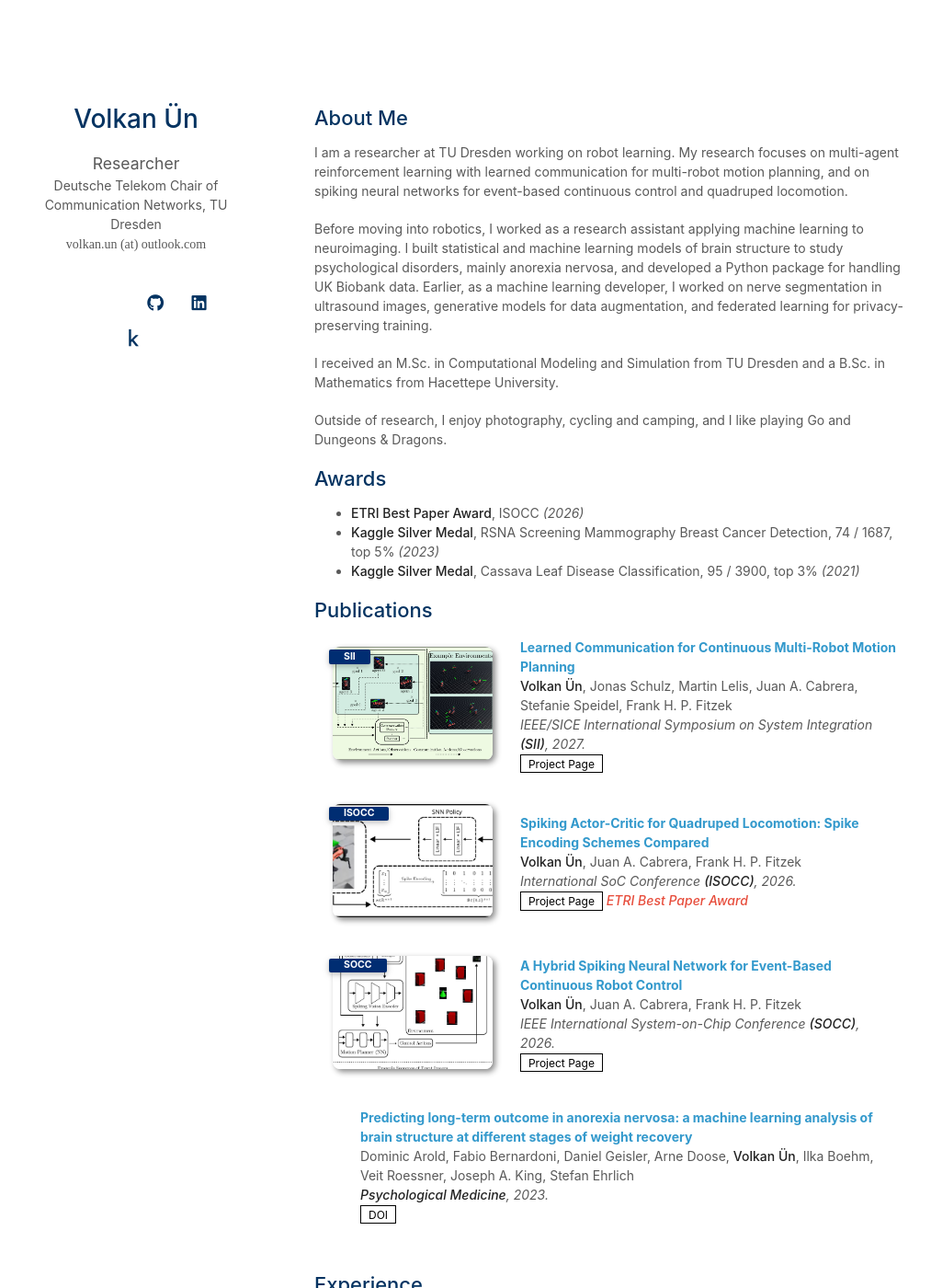
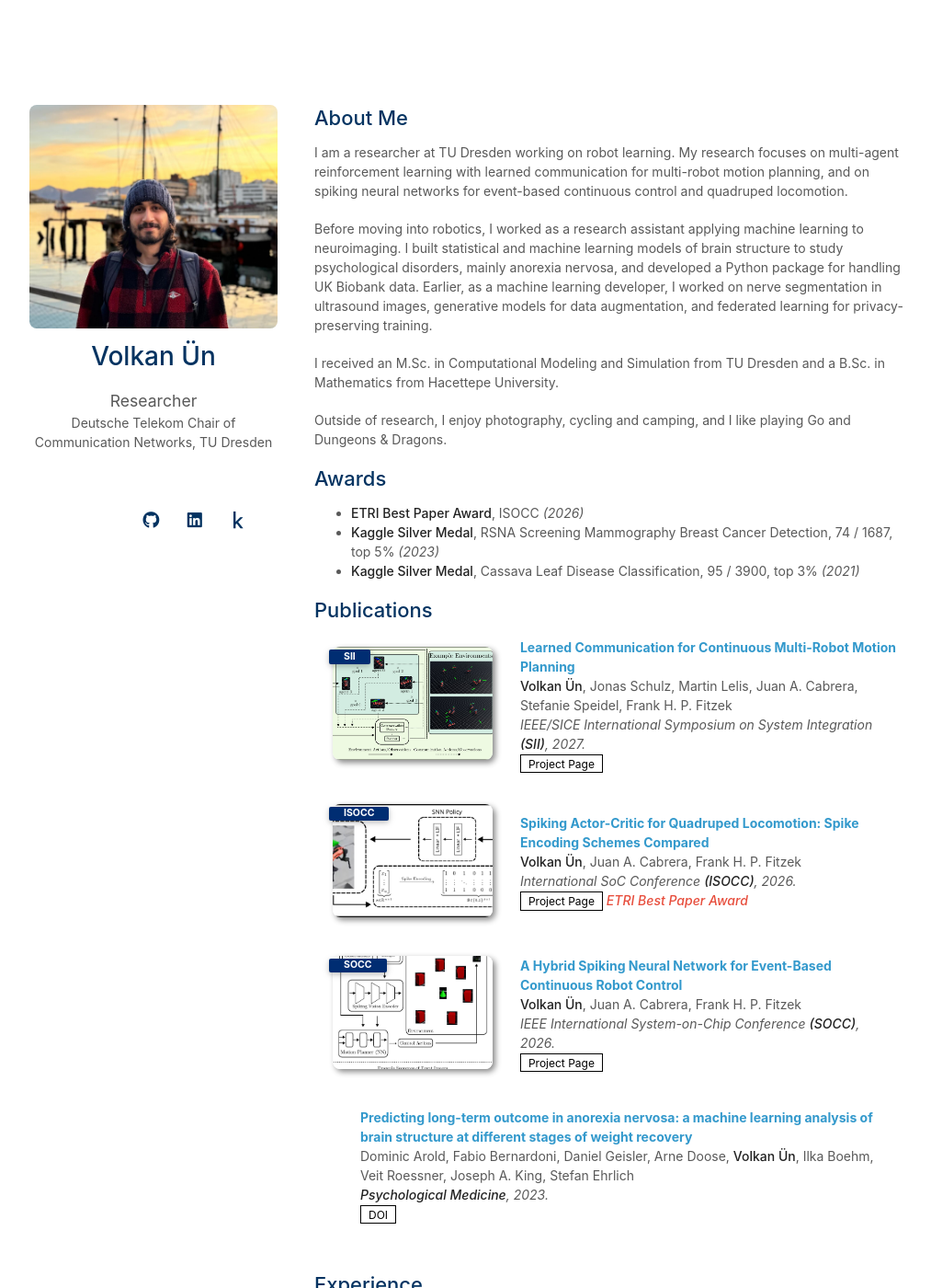
Before and after one commit to volkn/volkn.github.io, a Jekyll site: the page built from index.md, in a window 1280 px wide and 1400 px high. Shown: the whole window at 92% size, without its empty margins (128-1141 px from the left). Built offline with Jekyll 4.4.1, drawn with Linux system fonts in a browser that asks for light colours; a style sheet for code colours, icons or effects is not loaded; our own code applies the rules of GitHub Pages for plain Markdown files.

Commit message:
photo added

```diff
--- a/_config.yml
+++ b/_config.yml
@@ -3,7 +3,6 @@ title: Volkan Ün
 position: Researcher
 affiliation: Deutsche Telekom Chair of Communication Networks, TU Dresden
 
-email: volkan.un (at) outlook.com
 
 # Search Engine Optimization (SEO)
 keywords: Volkan Ün, robot learning, multi-agent reinforcement learning, spiking neural networks, TU Dresden
@@ -17,8 +16,7 @@ linkedin: https://www.linkedin.com/in/volkan-un/
 kaggle: https://www.kaggle.com/volkan97
 
 # Images
-# Put your photo at assets/img/avatar.jpg and uncomment the next line.
-# avatar: ./assets/img/avatar.jpg
+avatar: ./assets/img/avatar.jpg
 favicon: ./assets/img/favicon.png
 favicon_dark: ./assets/img/favicon-dark.png
 
--- a/_sass/minimal-light-no-dark-mode.scss
+++ b/_sass/minimal-light-no-dark-mode.scss
@@ -160,7 +160,7 @@ papertitle {
     }
 
     .image.avatar {
-      border-radius: 100%;
+      border-radius: 0;
     }
 
       .image.avatar:before {
@@ -168,9 +168,12 @@ papertitle {
       }
 
       .image.avatar img {
-        border-radius: 100%;
-        width: 45%;
-        padding: 20px;
+        border-radius: 8px;
+        width: 100%;
+        max-width: 270px;
+        height: auto;
+        object-fit: contain;
+        margin: 0 auto 10px;
         // border: 1px solid #ddd;
         // padding: 3px;
         // box-shadow: 0 -1px 5px 1px rgba(200, 200, 200, 0.3);
@@ -283,7 +286,7 @@ img {
 }
 
 header {
-  width:232px;
+  width:270px;
   float:left;
   position:fixed;
   -webkit-font-smoothing:subpixel-antialiased;
@@ -420,9 +423,11 @@ footer {
 
 
    .image.avatar img {
-        border-radius: 100%;
-        width: 117px;
-        padding:20px;
+        border-radius: 8px;
+        width: 240px;
+        height: auto;
+        object-fit: contain;
+        margin: 0 auto 10px;
       }
   #head1o2 {
     visibility: hidden;
@@ -476,9 +481,11 @@ footer {
   }
 
   .image.avatar img {
-      border-radius: 100%;
-      width: 95px;
-      padding:20px;
+      border-radius: 8px;
+      width: 220px;
+      height: auto;
+      object-fit: contain;
+      margin: 0 auto 10px;
   }
   #head1o2 {
     visibility: hidden;
--- a/_sass/minimal-light.scss
+++ b/_sass/minimal-light.scss
@@ -207,7 +207,7 @@ papertitle {
     }
 
     .image.avatar {
-      border-radius: 100%;
+      border-radius: 0;
     }
 
       .image.avatar:before {
@@ -215,9 +215,12 @@ papertitle {
       }
 
       .image.avatar img {
-        border-radius: 100%;
-        width: 45%;
-        padding: 20px;
+        border-radius: 8px;
+        width: 100%;
+        max-width: 270px;
+        height: auto;
+        object-fit: contain;
+        margin: 0 auto 10px;
         // border: 1px solid #ddd;
         // padding: 3px;
         // box-shadow: 0 -1px 5px 1px rgba(200, 200, 200, 0.3);
@@ -356,7 +359,7 @@ img {
 }
 
 header {
-  width:232px;
+  width:270px;
   float:left;
   position:fixed;
   -webkit-font-smoothing:subpixel-antialiased;
@@ -499,9 +502,11 @@ footer {
 
 
    .image.avatar img {
-        border-radius: 100%;
-        width: 117px;
-        padding:20px;
+        border-radius: 8px;
+        width: 240px;
+        height: auto;
+        object-fit: contain;
+        margin: 0 auto 10px;
       }
   #head1o2 {
     visibility: hidden;
@@ -555,9 +560,11 @@ footer {
   }
 
   .image.avatar img {
-      border-radius: 100%;
-      width: 95px;
-      padding:20px;
+      border-radius: 8px;
+      width: 220px;
+      height: auto;
+      object-fit: contain;
+      margin: 0 auto 10px;
   }
   #head1o2 {
     visibility: hidden;
```
Also changed, not shown: assets/img/avatar.jpg (added), 7 other files.
